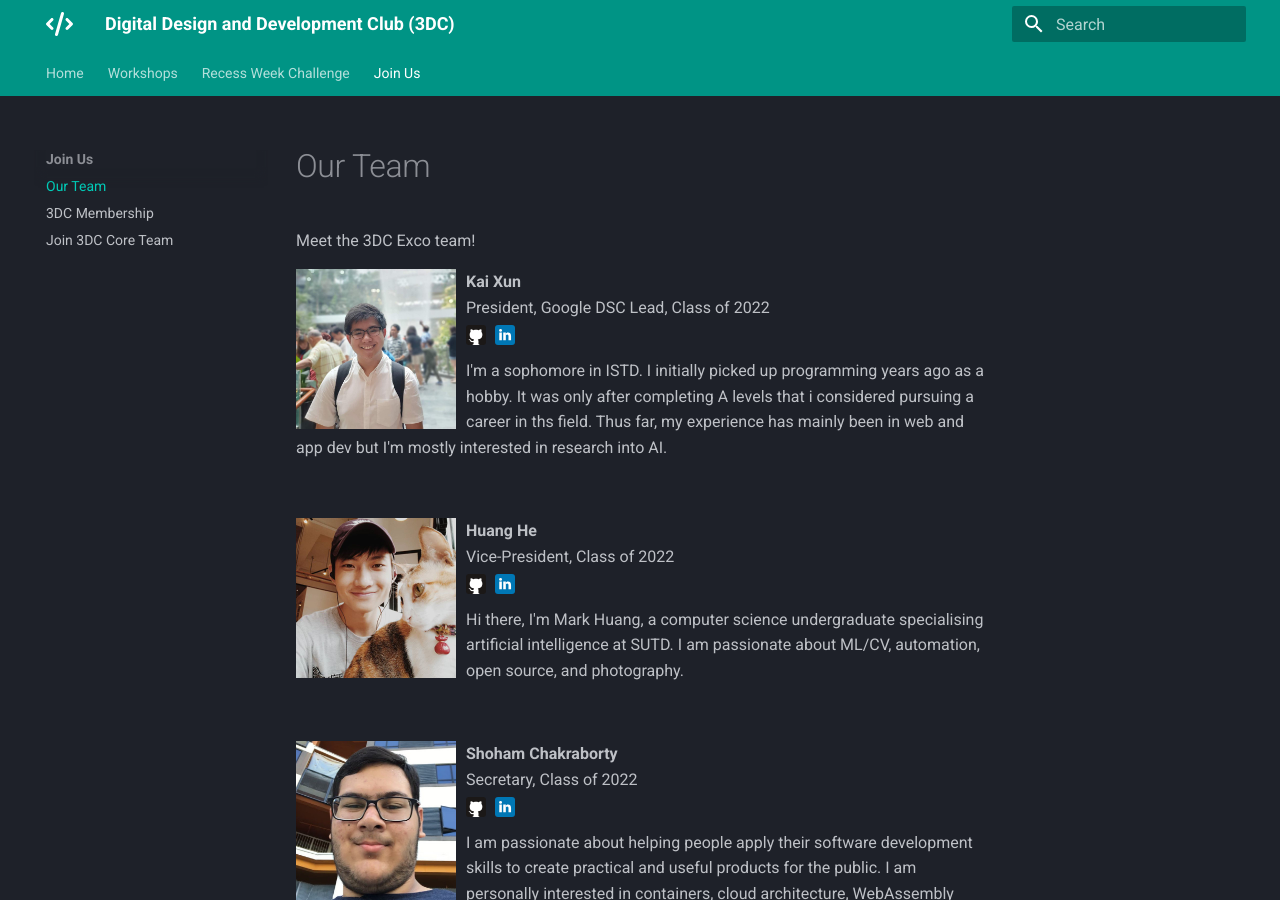
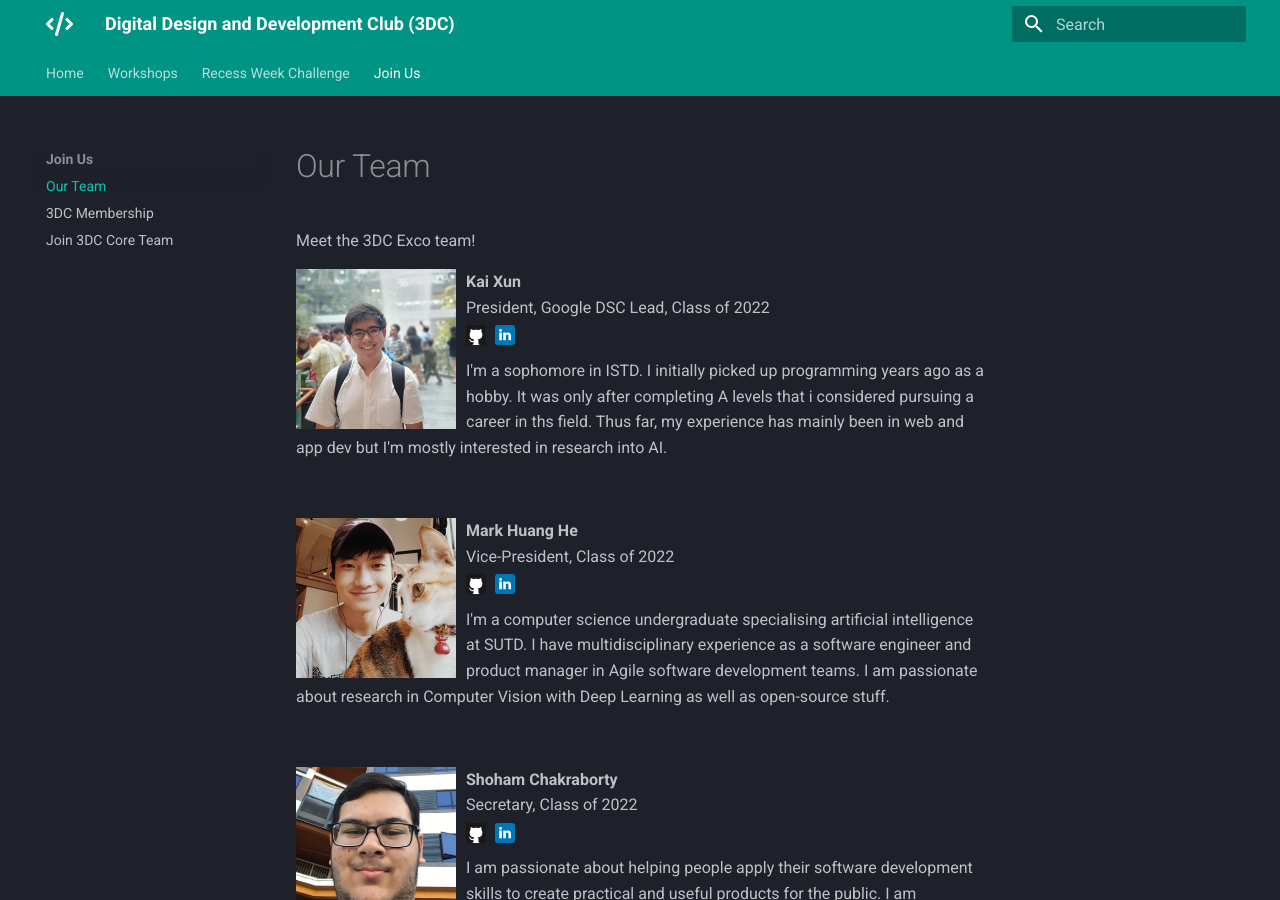
Before and after one commit to 3DCdsc/About, an MkDocs documentation site: the page built from docs/Meet_The_Team.md, in a window 1280 px wide and 900 px high. Built offline with MkDocs 1.6.1 and Material for MkDocs 9.7.7, drawn with Linux system fonts in a browser that asks for light colours.

Commit message:
Update Meet_The_Team.md

```diff
--- a/docs/Meet_The_Team.md
+++ b/docs/Meet_The_Team.md
@@ -14,13 +14,13 @@ I'm a sophomore in ISTD. I initially picked up programming years ago as a hobby.
 <br/>
 
 <img src="../imgs/team/mark.jpg" alt="mark" class="profile-photo"/>
-<b>Huang He</b>
+<b>Mark Huang He</b>
 <br/>
 Vice-President, Class of 2022<br/>
 <a href="https://github.com/MarkHershey"><img src="../imgs/logos/github.svg" class="logo"/></a>
 <a href="https://www.linkedin.com/in/huanghe97"><img src="../imgs/logos/linkedin.svg" class="logo"/></a>
 <br/>
-Hi there, I'm Mark Huang, a computer science undergraduate specialising artificial intelligence at SUTD. I am passionate about ML/CV, automation, open source, and photography.
+I'm a computer science undergraduate specialising artificial intelligence at SUTD. I have multidisciplinary experience as a software engineer and product manager in Agile software development teams. I am passionate about research in Computer Vision with Deep Learning as well as open-source stuff.
 
 <br/>
 
```
